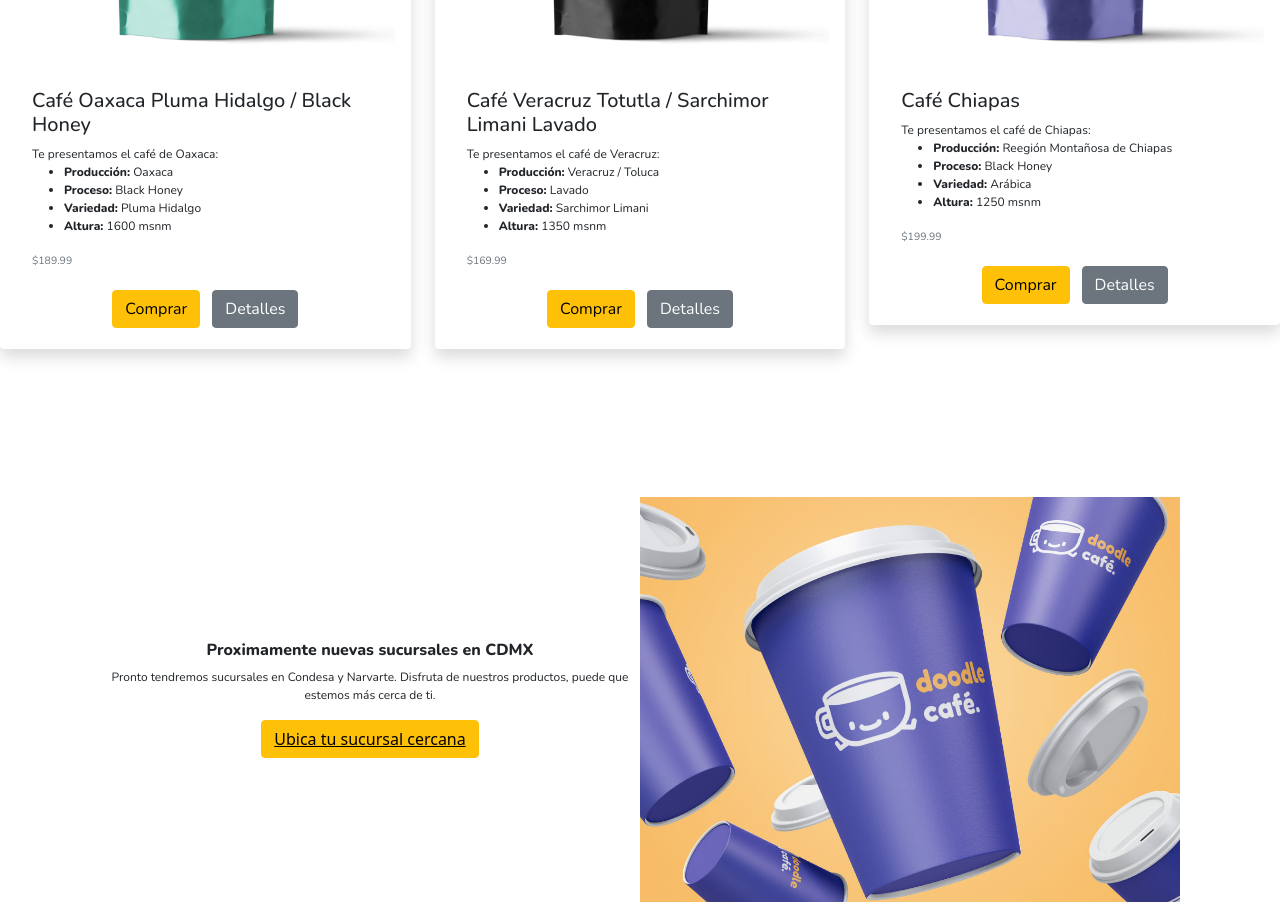
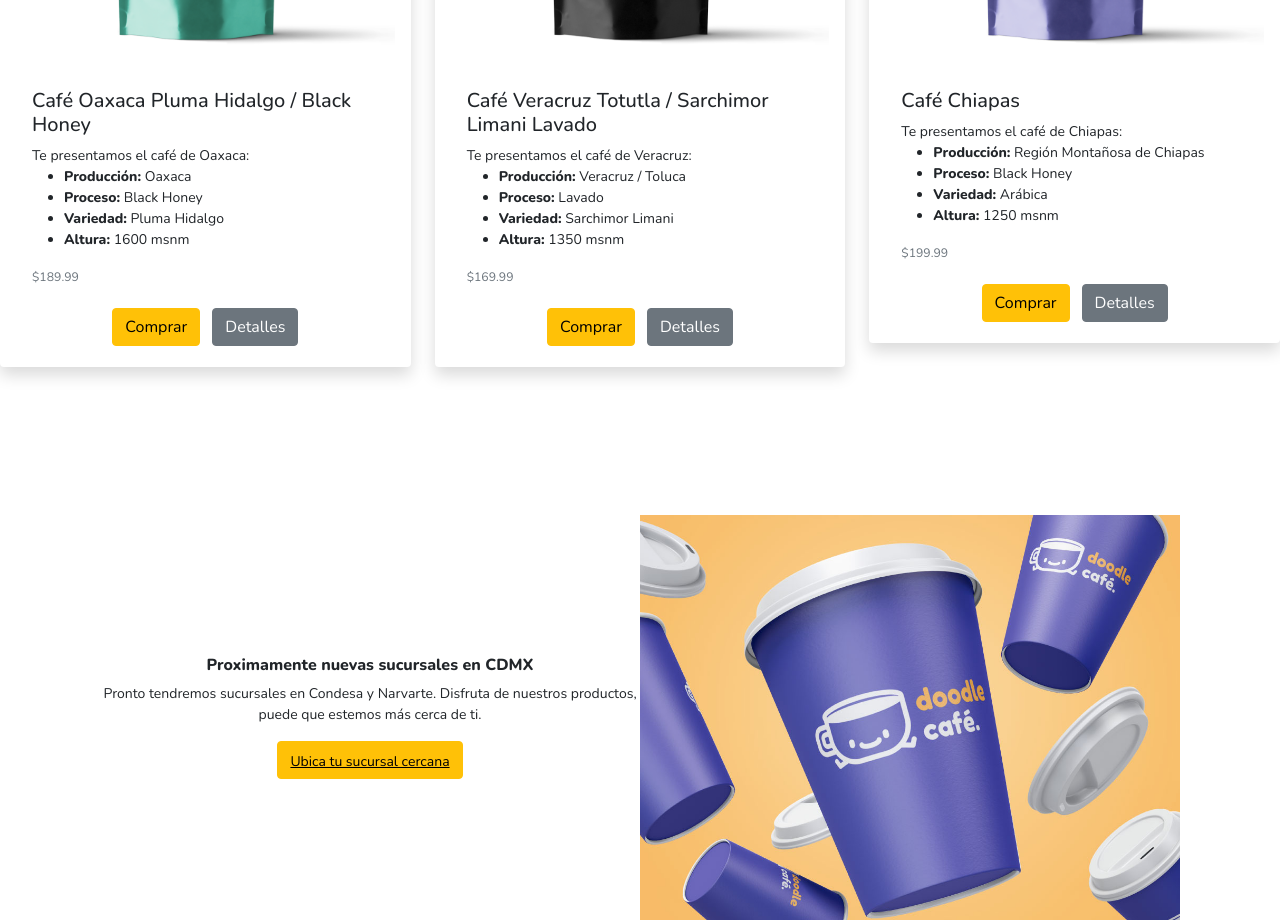
Before and after one commit to GinTip/P_Landing_Page, a plain HTML site: page index.html in a window 1280 px wide. Shown: the part 1400-2323 px from the top of the page. Drawn offline with nearby package versions, Linux system fonts and the light colour scheme.

Commit message:
Modificaciones tamaños

```diff
--- a/index.html
+++ b/index.html
@@ -285,7 +285,7 @@
               <h5 class="card-title">Café Chiapas</h5>
               Te presentamos el café de Chiapas:
               <ul>
-                <li><b>Producción:</b> Reegión Montañosa de Chiapas
+                <li><b>Producción:</b> Región Montañosa de Chiapas
                 </li>
                 <li><b>Proceso:</b> Black Honey</li>
                 </li>
@@ -351,10 +351,10 @@
             <h1 class="tituloOne">Proximamente nuevas sucursales en CDMX</h1>
             <p class="texto">Pronto tendremos sucursales en Condesa y Narvarte.
               Disfruta de nuestros productos, puede que estemos más cerca de ti.</p>
-            <button class="btn btn-warning" type="button"><a href="https://goo.gl/maps/twrhhjKGXvvAhnUH9">Ubica tu sucursal cercana</a></button>
+            <button class="btn btn-warning" type="button"><a href="https://goo.gl/maps/twrhhjKGXvvAhnUH9" class="texto">Ubica tu sucursal cercana</a></button>
           </div>
           <div class="col-10 col-sm-8 col-lg-6">
-            <img src="images/img-subs.jpg" class="d-block mx-lg-auto img-fluid" alt="Bootstrap Themes" width="700" height="500" loading="lazy">
+            <img src="images/img-subs.jpg" class="d-block mx-lg-auto img-fluid" alt="CafeEnvase" width="700" height="500" loading="lazy">
           </div>
         </div>
       </div>
--- a/styles/styles.css
+++ b/styles/styles.css
@@ -154,6 +154,6 @@ p{
 
     .texto{
         font-family: 'Nunito', sans-serif;
-        font-size: 12px;
+        font-size: 14px;
     }
 }
```
